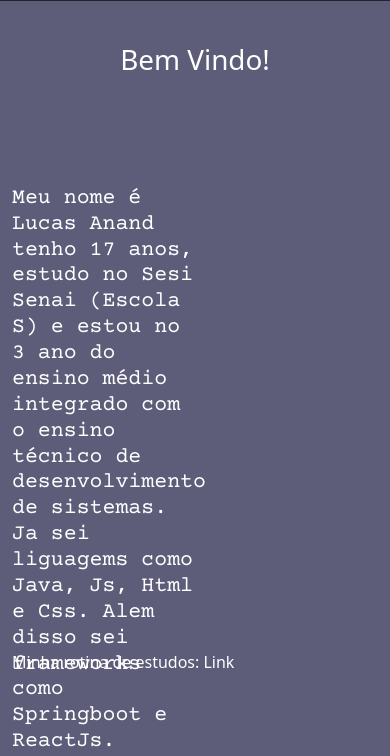
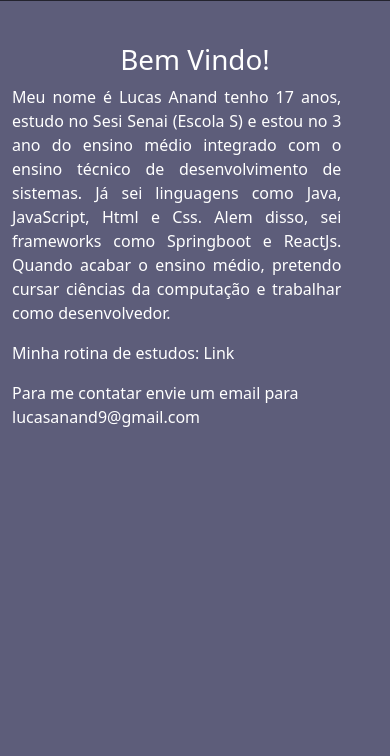
Before and after one commit to lucasanand9/Portifolio, a plain HTML site: page index.html in a window 390 px wide. Shown: the part 79-835 px from the top of the page. Drawn offline with nearby package versions, Linux system fonts and the light colour scheme.

Commit message:
arrumando a responsividade da tela incial e area de ciencias da natureza terminada

```diff
--- a/css/index.css
+++ b/css/index.css
@@ -1,10 +1,7 @@
 @import url('https://fonts.googleapis.com/css2?family=Courier+Prime&display=swap');
 @import url('https://fonts.googleapis.com/css2?family=Roboto:wght@100&display=swap');
-/*
--arrumar a responsividade
--colocar a foto
--ver se tem mais algum conteudo para colocar
-*/
+
+/* Tirar o display none da foto quando a responsividade for aplicada */
 
 html{
     --body-bg: #5D5D7A;
@@ -246,24 +243,20 @@ html{
     height: 30px;
     width: 30px;
   }
-    @media (max-width: 1200px){
-        hr{
-          display: none;
-        }
-    }
+
 
     @media (max-width: 999px) {
       .apresentacao{
         display: block;
       }
       .foto{
-        display: block;
-       margin-left: auto;
-       margin-right: auto;
+        display: none;
       }
       .apresentacao{
         display: block;
       }
+
+
 
 
     }
@@ -273,44 +266,62 @@ html{
         padding: 40px;
       }
       body{
-        height: 100vh;
-        width: 100vw;
         overflow-x: hidden;
       }
+      .container{
+        margin-top: 0;
+      }
       .apresentacao{
-        height: 50vh;
+        display: flex;
+        align-items: center;
+        justify-content: center;
+
+        width: 90%;
       }
-      p{
-        height: 50vh;
-        margin-top: 35vh;
+
+      .apresentacao p{
+        text-align: justify;
       }
 
     }
     @media (max-width: 413px){
       body{
-        height: 100vh;
-        width: 100vw;
         overflow-x: hidden;
       }
+      .container{
+        margin-top: 0;
+      }
       .apresentacao{
-        height: 50vh;
+        display: flex;
+        align-items: center;
+        justify-content: center;
       }
-      p{
-        height: 50vh;
-        margin-top: 5vh;
+      .Conteudo-texto{
+        align-items: center;
+        justify-content: center;
       }
+
     }
     @media (max-width: 375px){
       body{
-        height: 100vh;
-        width: 100vw;
         overflow-x: hidden;
       }
+      .container{
+        margin-top: 0;
+      }
       .apresentacao{
-        height: 50vh;
+        display: flex;
+        align-items: center;
+        justify-content: center;
       }
-      p{
-        height: 50vh;
-        margin-top: 20vh;
+
+      .apresentacao p{
+        text-align: justify;
+        justify-content: center;
+        align-items: center;
+        margin-left: auto;
+        margin-right: auto;
       }
+
+
     }
--- a/index.html
+++ b/index.html
@@ -39,15 +39,17 @@
       </header>
       <span class="Bem-vindo"><h1>Bem Vindo!</h1></span>
       <div class="container">
-        <div class="apresentacao"><h4>
-          Meu nome é Lucas Anand tenho 17 anos, estudo no Sesi Senai (Escola S) e estou no 3 ano do ensino médio integrado com o ensino técnico de desenvolvimento de sistemas.
-          Ja sei liguagems como Java, Js, Html e Css. Alem disso sei frameworks como Springboot e ReactJs.
-          Quando acabar o ensino médio, pretendo cursar ciencias da computaçao e trabalhar como desenvolvedor.
-        </h4>
+        <div class="apresentacao"><p class="Conteudo-texto">
+          Meu nome é Lucas Anand tenho 17 anos, estudo no Sesi Senai (Escola S) e estou no 3 ano do ensino médio
+          integrado com o ensino técnico de desenvolvimento de sistemas. Já sei linguagens como Java, JavaScript,
+          Html e Css. Alem disso, sei frameworks como Springboot e ReactJs. Quando acabar o ensino médio, pretendo
+          cursar ciências da computação e trabalhar como desenvolvedor.
+        </p>
       <img  class="foto" id="foto-index" src="./img/user.png" alt="">
 
       </div>
-      <span class="Estudos-span"><p>Minha rotina de estudos: <a class="Estudos" href="https://docs.google.com/spreadsheets/d/1aTXt_h4JK3kwl36XEhm3L-tbnf8eehETmYWsTOjAvAQ/edit#gid=0" target="_blank">Link</a> </p></span>
+      <span ><p>Minha rotina de estudos: <a class="Estudos" href="https://docs.google.com/spreadsheets/d/1aTXt_h4JK3kwl36XEhm3L-tbnf8eehETmYWsTOjAvAQ/edit#gid=0" target="_blank">Link</a> </p></span>
+      <span ><p>Para me contatar envie um email para lucasanand9@gmail.com </p> </span>
          </div>
 
 
```
Also changed, not shown: materias/CienciasNatureza/cienciasNatureza.html (+1 -8 lines).
